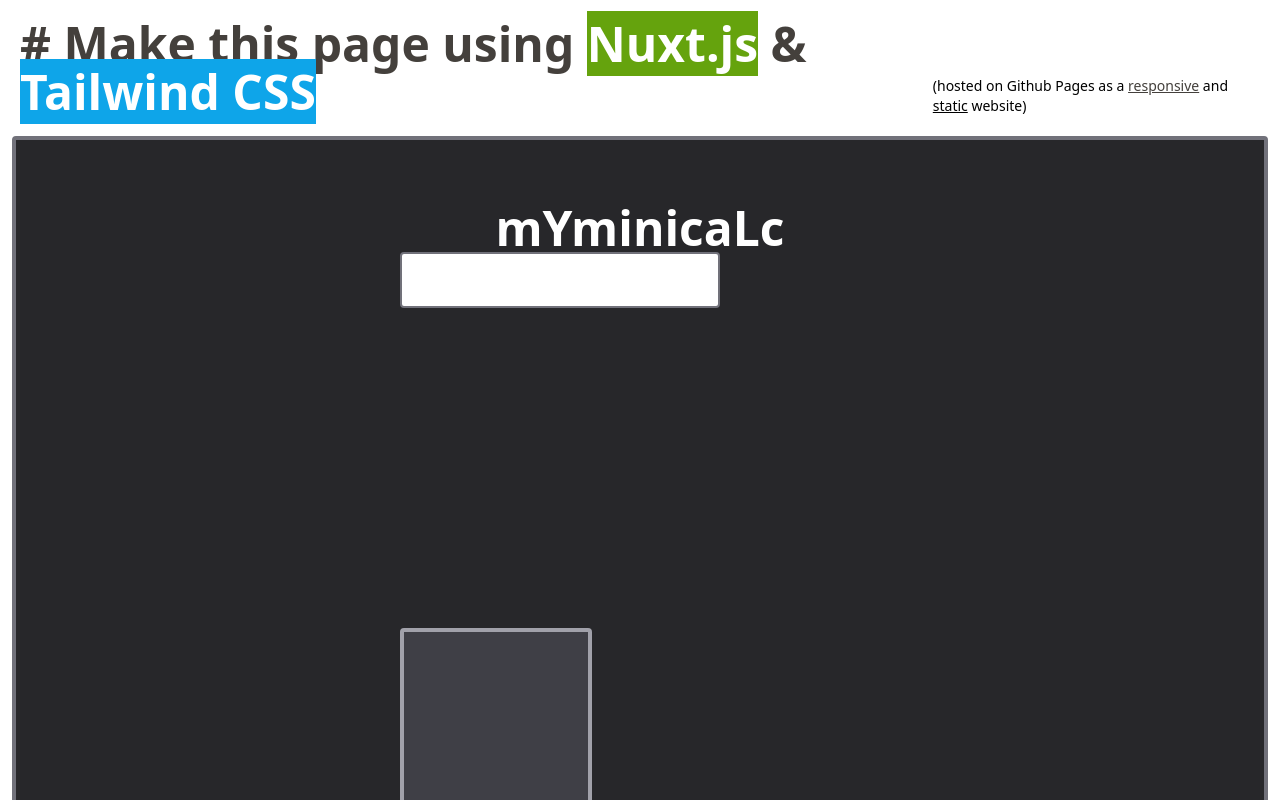
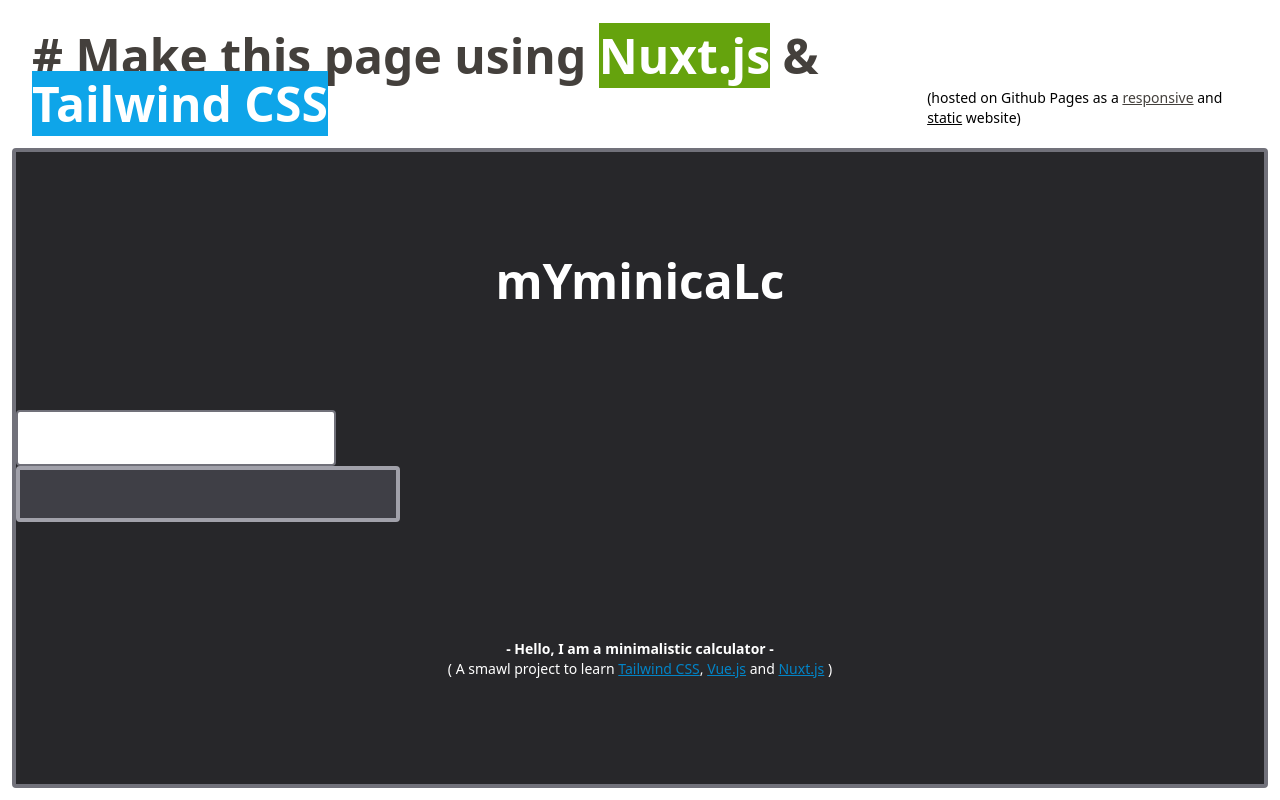
Before and after one commit to LymaKries/foreward_project_4, a Nuxt app: page / in a window 1280 px wide. Shown: the top 800 px of the page. Built offline with nearby package versions, Linux system fonts and the light colour scheme.

Commit message:
succeed to recreate things like this morning, except the center of input + calculator

```diff
--- /dev/null
+++ b/components/Calculator.vue
@@ -0,0 +1,23 @@
+<template>
+  <div class="w-full h-full bg-zinc-800 border-4 border-zinc-500 rounded">
+    <div class="h-full flex flex-col justify-evenly content-evenly">
+      <div class="text-white font-bold text-center text-5xl bottom-80">
+        mYminicaLc
+      </div>
+
+      <div class="w-full flex flex-col">
+        <div class="w-80 h-14 bg-white border-2 border-zinc-500 rounded bottom-80"></div>
+        <div class="w-96 h-14 bg-zinc-700 mb-3 border-4 border-zinc-400 rounded"></div>
+      </div>
+
+      <div class="text-white text-sm text-center">
+        <div class="font-bold">
+          - Hello, I am a minimalistic calculator -
+        </div>
+        <div>
+          ( A smawl project to learn <a href="https://tailwindcss.com/" class="underline text-sky-600">Tailwind CSS</a>, <a href="https://vuejs.org/" class="underline text-sky-600">Vue.js</a> and <a href="https://nuxt.com/" class="underline text-sky-600">Nuxt.js</a> )
+        </div>
+      </div>
+    </div>
+  </div>
+</template>
--- /dev/null
+++ b/components/Title.vue
@@ -0,0 +1,10 @@
+<template>
+  <div class="w-full p-5 flex justify-between">
+    <div class="font-bold text-5xl text-stone-700">
+      # Make <span class="underline">this</span> page using <span class="bg-lime-600 text-white">Nuxt.js</span> & <span class="text-white bg-sky-500">Tailwind CSS</span>
+    </div>
+    <div class="text-sm mt-auto">
+      (hosted on Github Pages as a <span class="text-stone-700 underline">responsive</span> and <span class="underline">static</span> website)
+    </div>
+  </div>
+</template>
--- a/components/calculator.vue
+++ /dev/null
@@ -1,33 +0,0 @@
-<template>
-
-  <div>
-    <div class="p-5 flex justify-between">
-      <div class="font-bold text-5xl text-stone-700">
-        # Make <span class="underline">this</span> page using <span class="bg-lime-600 text-white">Nuxt.js</span> & <span class="text-white bg-sky-500">Tailwind CSS</span>
-      </div>
-      <div class="text-sm mt-auto">
-        (hosted on Github Pages as a <span class="text-stone-700 underline">responsive</span> and <span class="underline">static</span> website)
-      </div>
-    </div>
-
-    <div>
-      <div class="mr-3 ml-3 bg-zinc-800 p-96 mb-3 border-4 border-zinc-500 rounded">
-        <div class="text-white font-bold text-center text-5xl relative bottom-80">
-          mYminicaLc
-        </div>
-
-        <div class="mx-auto">
-          <input class="w-80 h-14 border-2 border-zinc-500 rounded relative bottom-80 text-right text-2xl">
-        </div>
-
-        <div class="bg-zinc-700 w-2/5 h-96 mb-3 border-4 border-zinc-400 rounded"></div>
-
-        <div class="text-white text-sm text-center">
-          <div class="font-bold">- Hello, I am a minimalistic calculator -</div>
-          ( A smawl project to learn <a href="https://tailwindcss.com/" class="underline text-sky-600">Tailwind CSS</a>, <a href="https://vuejs.org/" class="underline text-sky-600">Vue.js</a> and <a href="https://nuxt.com/" class="underline text-sky-600">Nuxt.js</a> )
-        </div>
-      </div>
-    </div>
-
-  </div>
-</template>
--- a/pages/index.vue
+++ b/pages/index.vue
@@ -1,12 +1,18 @@
 <template>
-  <calculator />
+  <div class="w-screen h-screen p-3">
+    <div class="h-full flex flex-col">
+      <Title />
+      <Calculator />
+    </div>
+  </div>
 </template>
 
 <script>
-import Calculator from "../components/calculator.vue";
+import Calculator from "../components/Calculator.vue";
+import Title from "../components/Title.vue";
 
 export default {
   name: 'IndexPage',
-  components: {Calculator}
+  components: {Title, Calculator}
 }
 </script>
```
Also changed, not shown: components/SmallButton.vue (renamed from components/small_button.vue).
